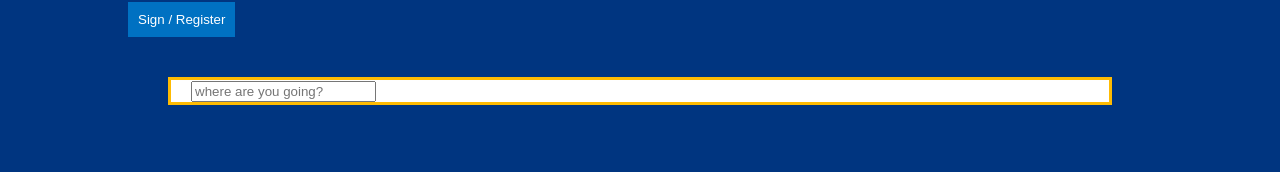
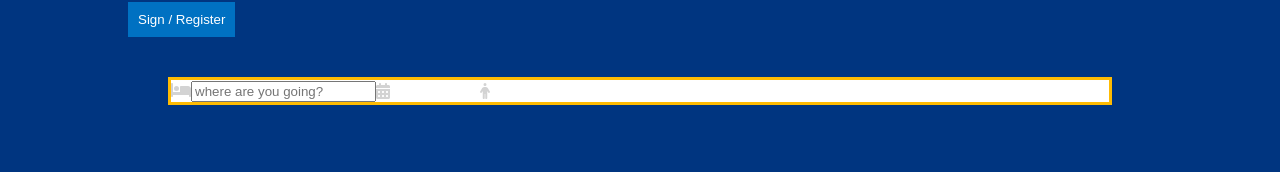
Before and after one commit to bellicose77/booking-app-clientside, a React (Create React App) app: page / in a window 1280 px wide. Shown: the part 232-404 px from the top of the page. Built offline with nearby package versions, Linux system fonts and the light colour scheme.

Commit message:
header search section

```diff
--- a/src/components/Header/Header.css
+++ b/src/components/Header/Header.css
@@ -43,5 +43,5 @@ gap:40px;
     align-items:center;
 }
 .headerIcon{
-
+    color: lightgrey;
 }
```
